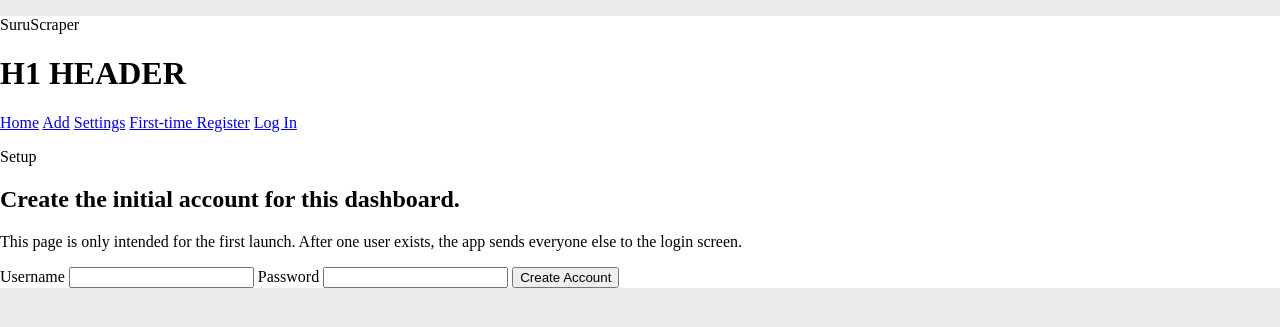
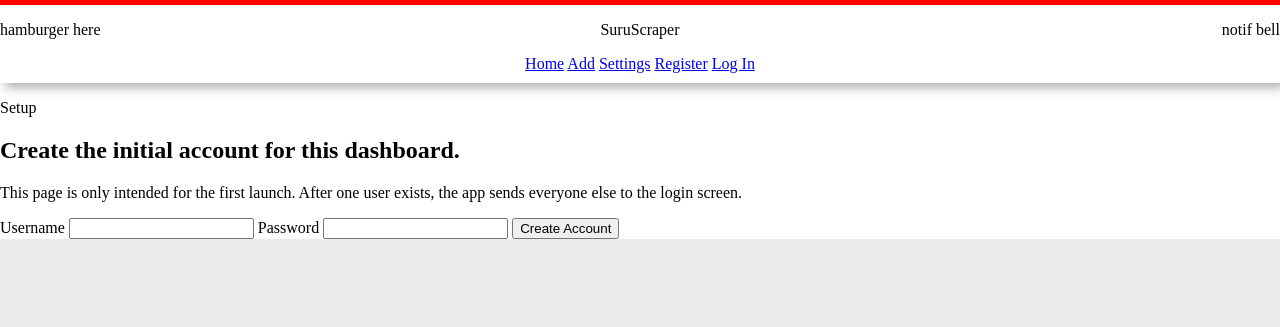
Before and after one commit to rydal05/SuruScraper, a Flask app: page /auth/register in a window 1280 px wide. Shown: the top 327 px of the page. Run offline with Flask 3, Linux system fonts and the light colour scheme.

Commit message:
new header content

```diff
--- a/suruscrapr/templates/base.html
+++ b/suruscrapr/templates/base.html
@@ -8,18 +8,24 @@
   </head>
   <body class="{% block body_class %}{% endblock %}">
     <div class="page-shell">
-      <header class="topbar">
-        <div>
-          <p class="eyebrow">SuruScraper</p>
-          <h1 class="brand-title">H1 HEADER</h1>
+      <header class="headerBar">
+      <div class="headerContainer">
+        <div class="hamburger"">
+          <p>hamburger here</p>
         </div>
-        <nav class="topnav">
+        <div class="logotext">
+          <p>SuruScraper</p>
+        </div>
+        <div class="notifbell">
+          <p>notif bell</p>
+        </div>
+        <nav class="navmenu">
           <a href="{{ url_for('wishlist.index') }}">Home</a>
           <a href="{{ url_for('wishlist.create') }}">Add</a>
           <a href="{{ url_for('wishlist.settings') }}">Settings</a>
           {% if g.user %}
           {% else %}
-            <a href="{{ url_for('auth.register') }}">First-time Register</a>
+            <a href="{{ url_for('auth.register') }}">Register</a>
             <a href="{{ url_for('auth.login') }}">Log In</a>
           {% endif %}
         </nav>
```
